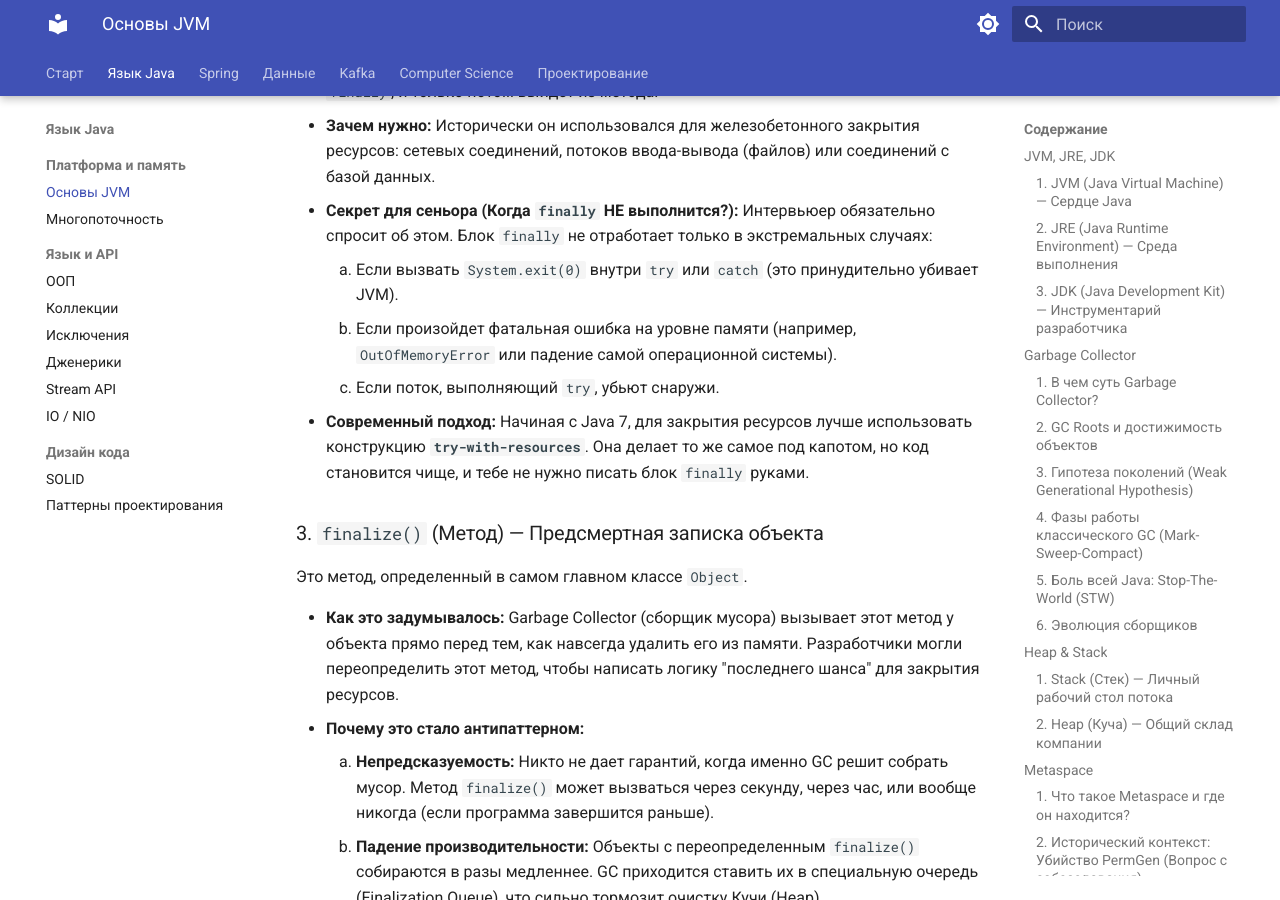
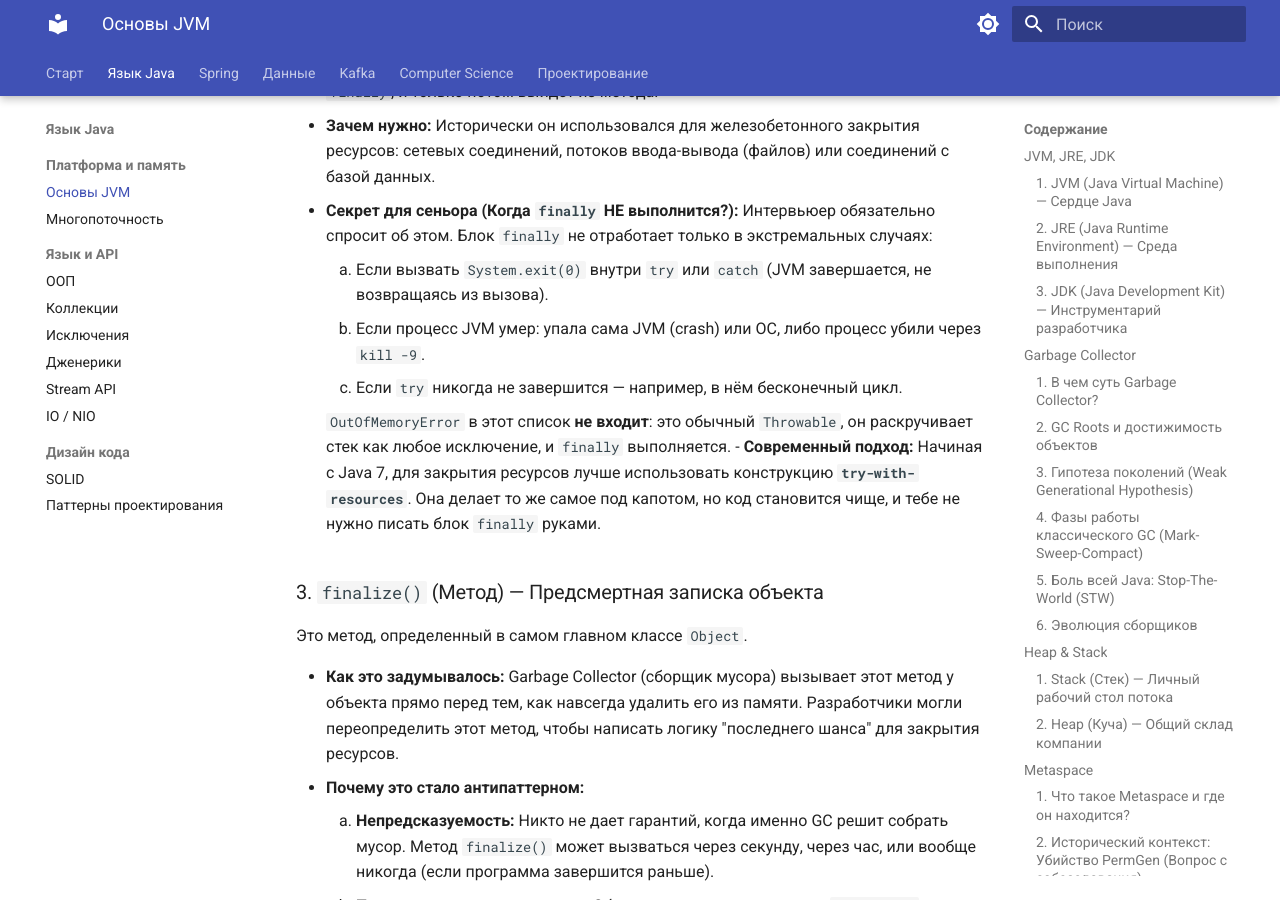
Before and after one commit to bemyskyy/interview-prep, an MkDocs documentation site: the page built from docs/java/basics.md, in a window 1280 px wide and 900 px high, scrolled down 20660 px. Built offline with MkDocs 1.6.1 and Material for MkDocs 9.7.7, drawn with Linux system fonts in a browser that asks for light colours.

Commit message:
fix(basics, exceptions): уточнить, когда finally не выполняется
finally выполняется при OutOfMemoryError (это обычный Throwable) и
при Thread.stop() (ThreadDeath; с Java 20 метод бросает UOE). Не
выполняется при System.exit, падении процесса или kill -9 и при
бесконечном цикле в try.

Co-Authored-By: Claude Opus 5.5 <noreply@anthropic.com>
Claude-Session: https://claude.ai/code/session_0134ndqZYeQsqiZKLSZ2mA4Y

```diff
--- a/docs/java/basics.md
+++ b/docs/java/basics.md
@@ -496,9 +496,11 @@ public void calculate() {
 - **Как это работает:** Блок `finally` выполняется **всегда**, независимо от того, выбросилось исключение в блоке `try` или программа отработала успешно. Даже если внутри `try` или `catch` стоит оператор `return`, JVM сначала выполнит блок `finally`, и только потом выйдет из метода.
 - **Зачем нужно:** Исторически он использовался для железобетонного закрытия ресурсов: сетевых соединений, потоков ввода-вывода (файлов) или соединений с базой данных.
 - **Секрет для сеньора (Когда `finally` НЕ выполнится?):** Интервьюер обязательно спросит об этом. Блок `finally` не отработает только в экстремальных случаях:
-    1. Если вызвать `System.exit(0)` внутри `try` или `catch` (это принудительно убивает JVM).
-    2. Если произойдет фатальная ошибка на уровне памяти (например, `OutOfMemoryError` или падение самой операционной системы).
-    3. Если поток, выполняющий `try`, убьют снаружи.
+    1. Если вызвать `System.exit(0)` внутри `try` или `catch` (JVM завершается, не возвращаясь из вызова).
+    2. Если процесс JVM умер: упала сама JVM (crash) или ОС, либо процесс убили через `kill -9`.
+    3. Если `try` никогда не завершится — например, в нём бесконечный цикл.
+
+    `OutOfMemoryError` в этот список **не входит**: это обычный `Throwable`, он раскручивает стек как любое исключение, и `finally` выполняется.
 - **Современный подход:** Начиная с Java 7, для закрытия ресурсов лучше использовать конструкцию **`try-with-resources`**. Она делает то же самое под капотом, но код становится чище, и тебе не нужно писать блок `finally` руками.
 
 ### 3. `finalize()` (Метод) — Предсмертная записка объекта
```
Also changed, not shown: docs/java/exceptions.md (+6 -3 lines).
